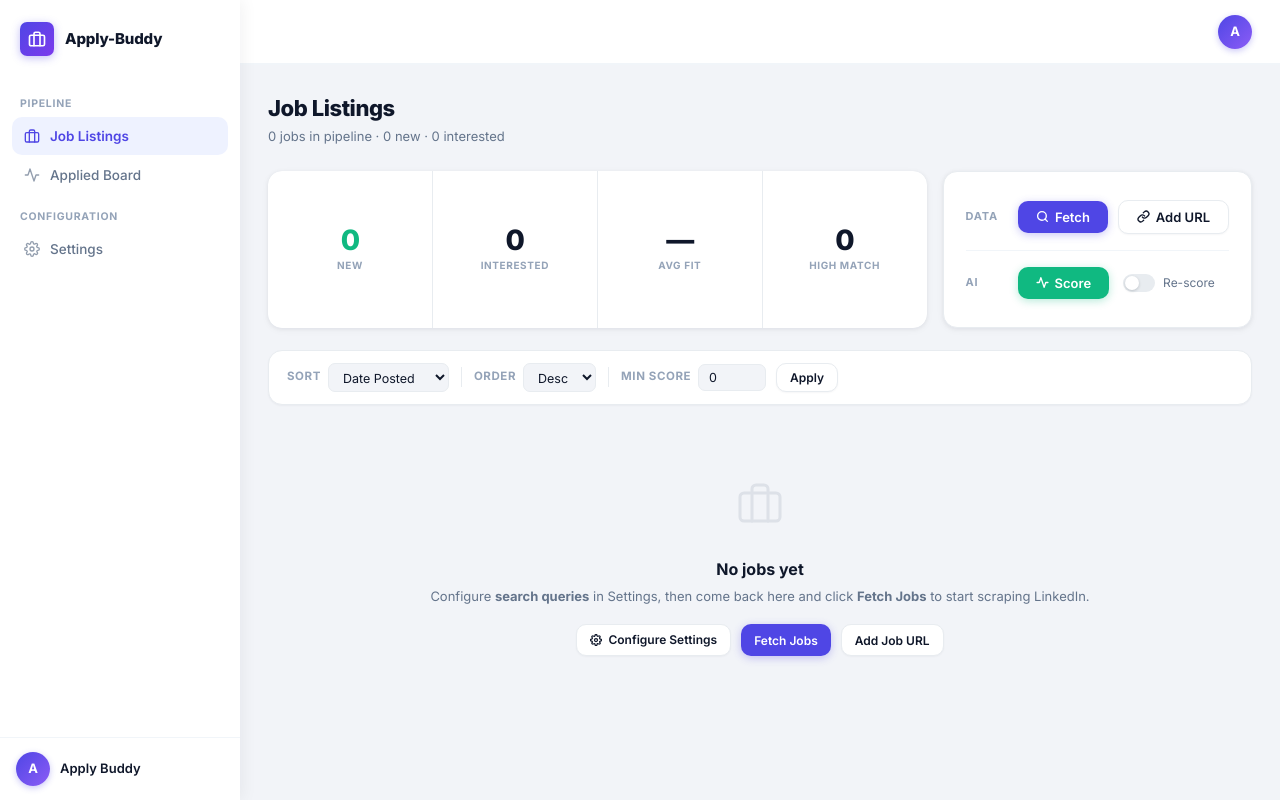
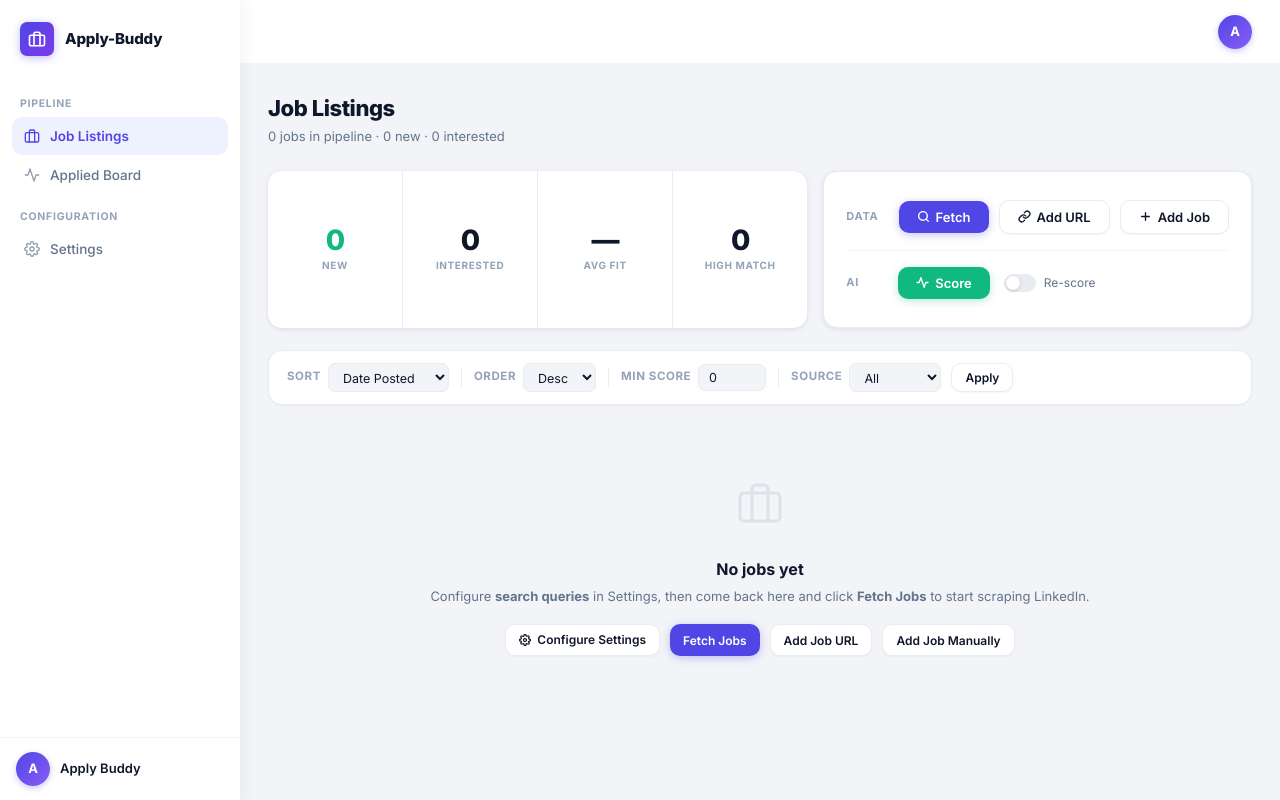
Before and after one commit to kavehshahedi/apply-buddy, a FastAPI app: page /jobs/ in a window 1280 px wide; the page is wider, and only the part inside the window is pictured. Run offline with FastAPI, Linux system fonts and the light colour scheme.

Commit message:
feat: Add jobs manually
Signed-off-by: Kaveh Shahedi <kavehshahedi@gmail.com>

```diff
--- a/app/routers/jobs.py
+++ b/app/routers/jobs.py
@@ -1,3 +1,4 @@
+import uuid
 from fastapi import APIRouter, Depends, HTTPException, Request, Form
 from fastapi.responses import HTMLResponse, RedirectResponse
 from sqlmodel import Session, select
@@ -14,10 +15,15 @@ async def job_list(
     sort: str = "date",
     order: str = "desc",
     min_score: int = 0,
+    source: str = "all",
 ):
     query = select(Job).where(Job.status.in_([JobStatus.new, JobStatus.interested]))
     if min_score > 0:
         query = query.where(Job.fit_score >= min_score)
+    if source == "linkedin":
+        query = query.where(~Job.linkedin_job_id.like("manual%"))
+    elif source == "manual":
+        query = query.where(Job.linkedin_job_id.like("manual%"))
     if sort == "score":
         order_col = Job.fit_score
     elif sort == "scraped":
@@ -35,6 +41,7 @@ async def job_list(
             "sort": sort,
             "order": order,
             "min_score": min_score,
+            "source": source,
         },
     )
 
@@ -49,6 +56,32 @@ async def job_detail(
     return request.app.state.templates.TemplateResponse(
         "job_detail.html", {"request": request, "job": job}
     )
+
+
+@router.post("/manual", response_class=RedirectResponse)
+async def create_manual_job(
+    request: Request,
+    title: str = Form(...),
+    company: str = Form(...),
+    description: str = Form(...),
+    location: str = Form(""),
+    link: str = Form(""),
+    apply_link: str = Form(""),
+    session: Session = Depends(get_session),
+):
+    job = Job(
+        linkedin_job_id=f"manual_{uuid.uuid4().hex}",
+        title=title,
+        company=company,
+        description=description,
+        location=location,
+        link=link,
+        apply_link=apply_link or None,
+    )
+    session.add(job)
+    session.commit()
+    session.refresh(job)
+    return RedirectResponse(url=f"/jobs/{job.id}", status_code=303)
 
 
 @router.post("/{job_id}/status")
--- a/app/static/app.js
+++ b/app/static/app.js
@@ -16,7 +16,8 @@ document.addEventListener('DOMContentLoaded', function () {
       const sort = document.getElementById('sort-select').value;
       const order = document.getElementById('order-select').value;
       const minScore = document.getElementById('min-score-input').value || '0';
-      window.location.href = `/jobs/?sort=${sort}&order=${order}&min_score=${minScore}`;
+      const source = document.getElementById('source-select').value;
+      window.location.href = `/jobs/?sort=${sort}&order=${order}&min_score=${minScore}&source=${source}`;
     });
   }
 
@@ -155,6 +156,49 @@ document.addEventListener('DOMContentLoaded', function () {
           location.reload();
         }
       }, 1000);
+    });
+  }
+
+  // Manual job by title/description
+  const manualJobBtn = document.getElementById('manual-job-btn');
+  const manualJobOverlay = document.getElementById('manual-job-overlay');
+  const manualJobClose = document.getElementById('manual-job-close');
+  const manualJobCancel = document.getElementById('manual-job-cancel');
+  const manualJobForm = document.getElementById('manual-job-form');
+
+  function openManualJobModal() {
+    if (manualJobOverlay) {
+      manualJobOverlay.classList.remove('hidden');
+      document.getElementById('manual-job-title').focus();
+    }
+  }
+
+  function closeManualJobModal() {
+    if (manualJobOverlay) manualJobOverlay.classList.add('hidden');
+  }
+
+  if (manualJobBtn) {
+    manualJobBtn.addEventListener('click', openManualJobModal);
+  }
+  const manualJobBtnEmpty = document.getElementById('manual-job-btn-empty');
+  if (manualJobBtnEmpty) {
+    manualJobBtnEmpty.addEventListener('click', openManualJobModal);
+  }
+  if (manualJobClose) {
+    manualJobClose.addEventListener('click', closeManualJobModal);
+  }
+  if (manualJobCancel) {
+    manualJobCancel.addEventListener('click', closeManualJobModal);
+  }
+  if (manualJobOverlay) {
+    manualJobOverlay.addEventListener('click', function (e) {
+      if (e.target === this) closeManualJobModal();
+    });
+  }
+  if (manualJobForm) {
+    manualJobForm.addEventListener('submit', function () {
+      manualJobForm.querySelector('button[type="submit"]').disabled = true;
+      manualJobForm.querySelector('button[type="submit"]').textContent = 'Adding...';
     });
   }
 
--- a/app/static/css/app.css
+++ b/app/static/css/app.css
@@ -527,6 +527,7 @@ tbody td {
   min-height: 140px;
 }
 .form-hint { font-size: 11.5px; color: var(--text-muted); margin-top: 5px; }
+.form-required { color: var(--danger); margin-left: 2px; }
 
 select.form-control {
   appearance: none;
--- a/app/templates/job_detail.html
+++ b/app/templates/job_detail.html
@@ -57,11 +57,11 @@
           </div>
         </div>
         {% if job.link %}
-        <a href="{{ job.link }}" target="_blank" rel="noopener" class="btn btn-secondary btn-sm" style="flex-shrink:0;" aria-label="View on LinkedIn">
+        <a href="{{ job.link }}" target="_blank" rel="noopener" class="btn btn-secondary btn-sm" style="flex-shrink:0;" aria-label="View job posting">
           <svg width="13" height="13" viewBox="0 0 24 24" fill="none" stroke="currentColor" stroke-width="2.5" stroke-linecap="round" stroke-linejoin="round" aria-hidden="true">
             <path d="M18 13v6a2 2 0 01-2 2H5a2 2 0 01-2-2V8a2 2 0 012-2h6"/><polyline points="15 3 21 3 21 9"/><line x1="10" y1="14" x2="21" y2="3"/>
           </svg>
-          LinkedIn
+          Open Job Posting
         </a>
         {% endif %}
       </div>
--- a/app/templates/jobs.html
+++ b/app/templates/jobs.html
@@ -61,6 +61,14 @@
           <path d="M14 11a5 5 0 00-7.54-.54l-3 3a5 5 0 007.07 7.07l1.71-1.71" />
         </svg>
         Add URL
+      </button>
+      <button id="manual-job-btn" class="btn btn-secondary btn-sm btn-tip"
+        data-tip="Add a job manually by pasting its title and description">
+        <svg width="13" height="13" viewBox="0 0 24 24" fill="none" stroke="currentColor" stroke-width="2.5"
+          stroke-linecap="round" stroke-linejoin="round">
+          <line x1="12" y1="5" x2="12" y2="19"/><line x1="5" y1="12" x2="19" y2="12"/>
+        </svg>
+        Add Job
       </button>
     </div>
     <div class="stats-actions-divider"></div>
@@ -137,7 +145,69 @@
   </div>
 </div>
 
-
+<div id="manual-job-overlay" class="modal-overlay hidden">
+  <div class="modal-dialog" role="dialog" aria-label="Add job manually">
+    <div class="modal-header">
+      <h3 class="modal-title">Add Job Manually</h3>
+      <button id="manual-job-close" class="modal-close" aria-label="Close">
+        <svg width="18" height="18" viewBox="0 0 24 24" fill="none" stroke="currentColor" stroke-width="2.5"
+          stroke-linecap="round" stroke-linejoin="round">
+          <line x1="18" y1="6" x2="6" y2="18" />
+          <line x1="6" y1="6" x2="18" y2="18" />
+        </svg>
+      </button>
+    </div>
+    <form method="POST" action="/jobs/manual" id="manual-job-form">
+      <div class="modal-body">
+        <p class="modal-desc">Enter the job details below. The job will be added to your pipeline just like scraped ones,
+          with full support for scoring, CV tailoring, and cover letter generation.</p>
+        <div class="form-group">
+          <label for="manual-job-title" class="form-label">Job Title <span class="form-required">*</span></label>
+          <input id="manual-job-title" name="title" type="text" class="form-control" required
+            placeholder="e.g. Software Engineer" autocomplete="off" spellcheck="false">
+        </div>
+        <div class="form-group">
+          <label for="manual-job-company" class="form-label">Company <span class="form-required">*</span></label>
+          <input id="manual-job-company" name="company" type="text" class="form-control" required
+            placeholder="e.g. Acme Corp" autocomplete="off" spellcheck="false">
+        </div>
+        <div class="form-group">
+          <label for="manual-job-location" class="form-label">Location</label>
+          <input id="manual-job-location" name="location" type="text" class="form-control"
+            placeholder="e.g. Remote, San Francisco, CA" autocomplete="off" spellcheck="false">
+        </div>
+        <div class="form-group">
+          <label for="manual-job-link" class="form-label">Job Posting URL</label>
+          <input id="manual-job-link" name="link" type="url" class="form-control"
+            placeholder="https://company.com/careers/..." autocomplete="off" spellcheck="false">
+          <div class="form-hint">Link to the original job posting (optional)</div>
+        </div>
+        <div class="form-group">
+          <label for="manual-job-apply-link" class="form-label">Apply URL</label>
+          <input id="manual-job-apply-link" name="apply_link" type="url" class="form-control"
+            placeholder="https://company.com/apply/..." autocomplete="off" spellcheck="false">
+          <div class="form-hint">Direct application link, if different from the posting URL (optional)</div>
+        </div>
+        <div class="form-group" style="margin-bottom:0;">
+          <label for="manual-job-description" class="form-label">Job Description <span class="form-required">*</span></label>
+          <textarea id="manual-job-description" name="description" class="form-control" required
+            placeholder="Paste the full job description here..." rows="10"
+            style="font-family:var(--font-mono);font-size:12.5px;resize:vertical;min-height:160px;"></textarea>
+        </div>
+      </div>
+      <div class="modal-footer">
+        <button id="manual-job-cancel" type="button" class="btn btn-secondary btn-sm">Cancel</button>
+        <button id="manual-job-submit" type="submit" class="btn btn-primary btn-sm">
+          <svg width="13" height="13" viewBox="0 0 24 24" fill="none" stroke="currentColor" stroke-width="2.5"
+            stroke-linecap="round" stroke-linejoin="round">
+            <line x1="12" y1="5" x2="12" y2="19"/><line x1="5" y1="12" x2="19" y2="12"/>
+          </svg>
+          Add Job
+        </button>
+      </div>
+    </form>
+  </div>
+</div>
 
 <form method="GET" action="/jobs/" id="filter-form" aria-label="Filter jobs">
   <div class="filter-bar">
@@ -162,6 +232,15 @@
       <label for="min-score-input" class="filter-label">Min Score</label>
       <input id="min-score-input" type="number" min="0" max="100" value="{{ min_score }}" class="filter-input"
         style="width:68px;" aria-label="Minimum fit score filter">
+    </div>
+    <div class="filter-divider" aria-hidden="true"></div>
+    <div class="filter-group">
+      <label for="source-select" class="filter-label">Source</label>
+      <select id="source-select" name="source" class="filter-select">
+        <option value="all" {% if source=='all' %}selected{% endif %}>All</option>
+        <option value="linkedin" {% if source=='linkedin' %}selected{% endif %}>LinkedIn</option>
+        <option value="manual" {% if source=='manual' %}selected{% endif %}>Manual</option>
+      </select>
     </div>
     <button id="apply-filters-btn" type="button" class="btn btn-secondary btn-sm">Apply</button>
   </div>
@@ -283,6 +362,7 @@
     </a>
     <button id="fetch-jobs-btn-empty" class="btn btn-primary btn-sm">Fetch Jobs</button>
     <button id="manual-fetch-btn-empty" class="btn btn-secondary btn-sm">Add Job URL</button>
+    <button id="manual-job-btn-empty" class="btn btn-secondary btn-sm">Add Job Manually</button>
   </div>
 </div>
 {% endif %}
```
